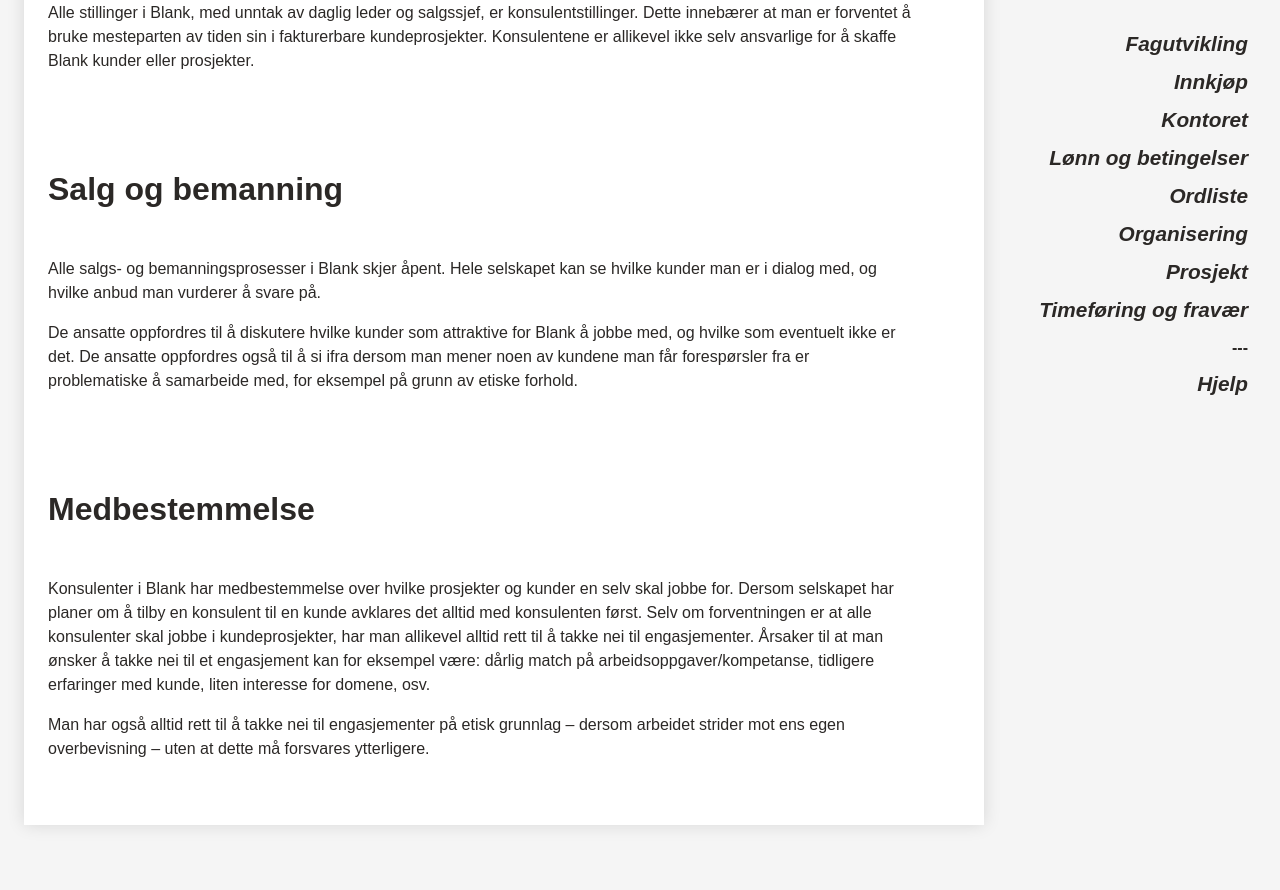
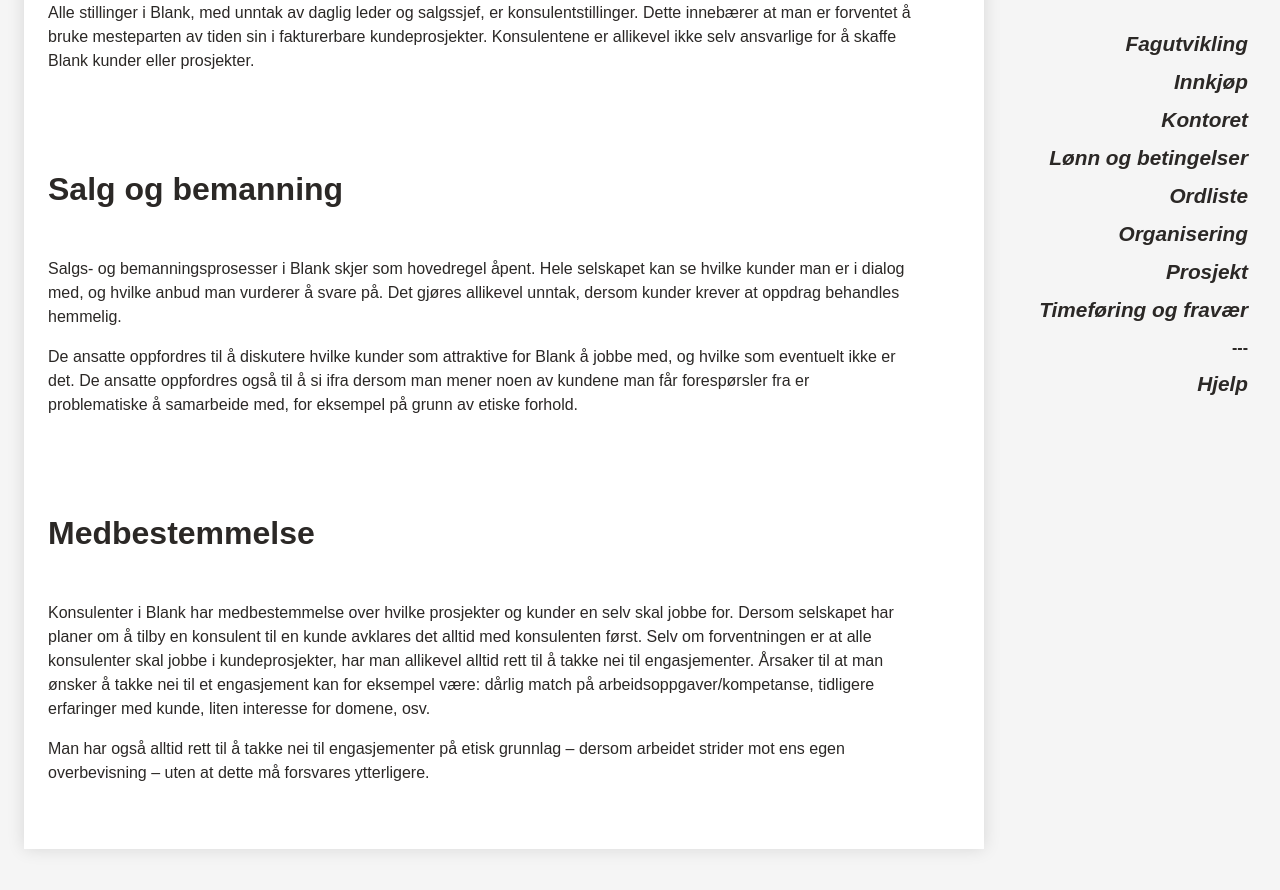
Before and after one commit to blankoslo/about-blank, a Jekyll site: the page built from index.md, in a window 1280 px wide and 900 px high, scrolled down 9641 px. Shown: the top 890 px of the window. Built offline with Jekyll 4.4.1, drawn with Linux system fonts in a browser that asks for light colours.

Commit message:
Presisere at åpenhet rundt salg og bemanning er hovedregelen

```diff
--- a/content/prosjekt.md
+++ b/content/prosjekt.md
@@ -8,7 +8,7 @@
 Alle stillinger i Blank, med unntak av daglig leder og salgssjef, er konsulentstillinger. Dette innebærer at man er forventet å bruke mesteparten av tiden sin i fakturerbare kundeprosjekter. Konsulentene er allikevel ikke selv ansvarlige for å skaffe Blank kunder eller prosjekter.
 
 ## Salg og bemanning
-Alle salgs- og bemanningsprosesser i Blank skjer åpent. Hele selskapet kan se hvilke kunder man er i dialog med, og hvilke anbud man vurderer å svare på.
+Salgs- og bemanningsprosesser i Blank skjer som hovedregel åpent. Hele selskapet kan se hvilke kunder man er i dialog med, og hvilke anbud man vurderer å svare på. Det gjøres allikevel unntak, dersom kunder krever at oppdrag behandles hemmelig.
 
 De ansatte oppfordres til å diskutere hvilke kunder som attraktive for Blank å jobbe med, og hvilke som eventuelt ikke er det. De ansatte oppfordres også til å si ifra dersom man mener noen av kundene man får forespørsler fra er problematiske å samarbeide med, for eksempel på grunn av etiske forhold.
 
```
